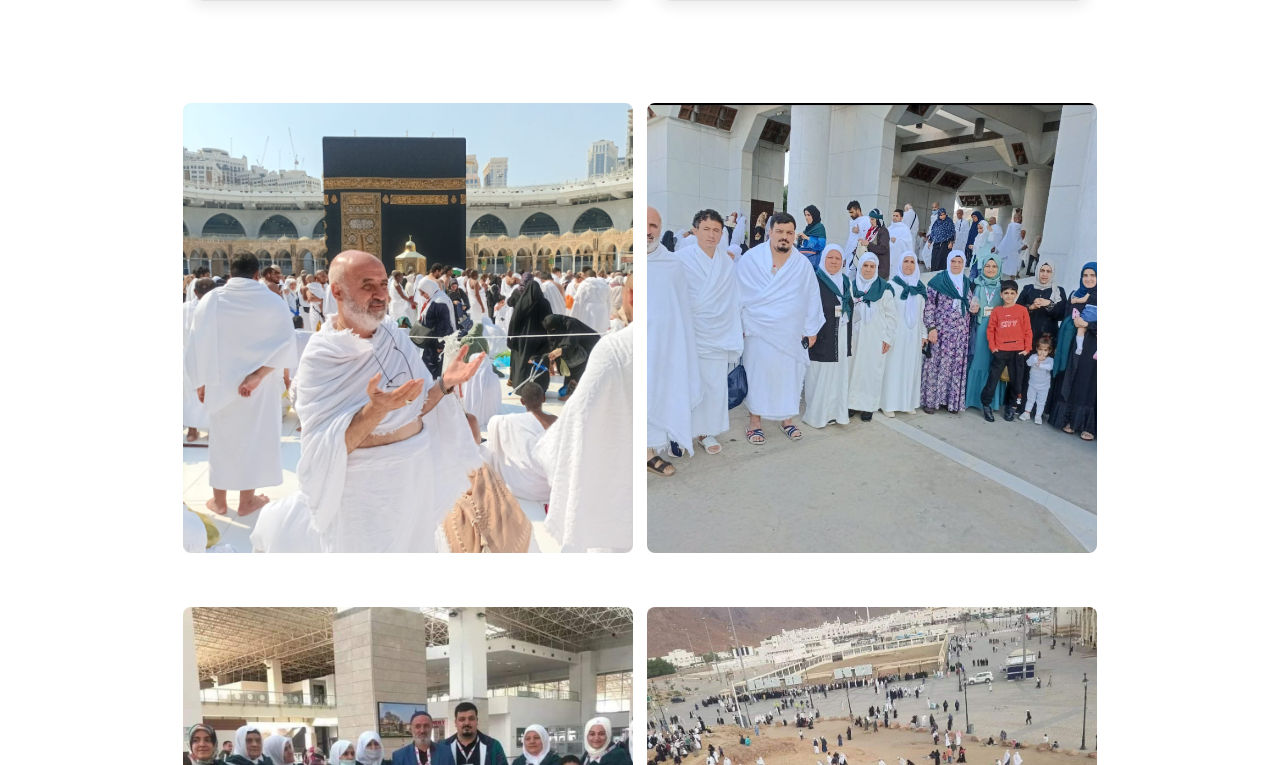
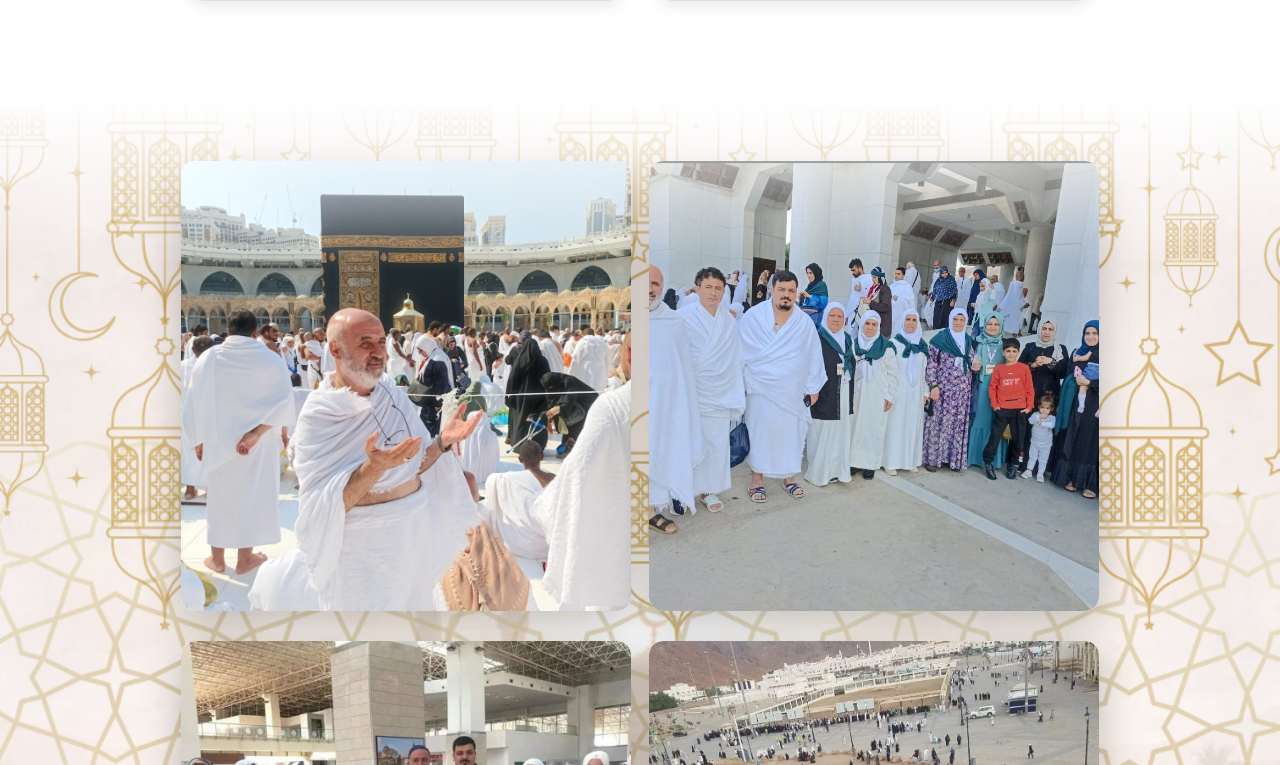
Before and after one commit to zehrayokus/fatih-proje, a React (Vite) app: page / in a window 1280 px wide. Shown: the part 1275-2040 px from the top of the page. Built offline with nearby package versions, Linux system fonts and the light colour scheme.

Commit message:
update layout / content

```diff
--- a/src/components/Footer.jsx
+++ b/src/components/Footer.jsx
@@ -38,7 +38,7 @@ const containerStyle = {
   display: "flex",
   justifyContent: "center",
   alignItems: "center",
-  gap: "40px",
+  gap: "10px",
   flexWrap: "wrap", // 🔑 MOBİLDE ALT ALTA
   boxSizing: "border-box",
 };
@@ -68,7 +68,7 @@ if (isMobile) {
 }
 
 const textStyle = {
-  margin: "8px 0",
+  margin: "6px 0",
   fontSize: "14px",
   textAlign: "center",
 };
--- a/src/components/Foto.jsx
+++ b/src/components/Foto.jsx
@@ -12,64 +12,95 @@ const fotoData = [
 
 function Foto() {
   return (
-    <div id="hizmetler" style={{ ...styles.container, scrollMarginTop: "100px" }}>
+    <div
+      id="hizmetler"
+      style={{
+        ...styles.outerWrapper,
+        backgroundImage: "url(/arka.png)", // 🔴 TEK ARKA PLAN FOTOĞRAFI
+        scrollMarginTop: "100px",
+      }}
+    >
+      <div style={styles.fadeOverlay} />
+      <div style={styles.container}>
         {Array.from({ length: 3 }).map((_, rowIndex) => (
           <div key={rowIndex} style={styles.row}>
             {fotoData.slice(rowIndex * 2, rowIndex * 2 + 2).map((item, index) => (
               <div key={index} style={styles.box}>
                 <img src={item.src} alt="" style={styles.image} />
-              {/* title kaldırıldı */}
-              <p style={styles.description}>{item.description}</p>
               </div>
             ))}
           </div>
         ))}
       </div>
+    </div>
   );
 }
 
 const styles = {
+  /* 🔴 TÜM FOTOĞRAFLARIN ARKASINDAKİ TEK ARKA PLAN */
+  outerWrapper: {
+    position: "relative",
+    padding: "60px 20px",        // ⬅️ artır = arka plan daha çok görünür
+    backgroundSize: "cover",     // ⬅️ cover / contain dene
+    backgroundPosition: "center",
+    backgroundRepeat: "no-repeat",
+
+    /* ⬇️ ARKA PLANIN BELİRGİNLİĞİ */
+    filter: "brightness(1)",   // ⬅️ 0.7 = koyu / 1 = normal
+  },
+
   container: {
     display: "flex",
     flexDirection: "column",
     alignItems: "center",
-    gap: "10px",
-    marginBottom: "10px",
+    gap: "30px",
   },
+
   row: {
     display: "flex",
-    gap: "10px",
+    gap: "18px",                 // ⬅️ kutular arası boşluk
     justifyContent: "center",
     width: "100%",
   },
+
   box: {
     width: "100%",
     maxWidth: "450px",
-    display: "flex",
-    flexDirection: "column",
-    alignItems: "center",
-    textAlign: "center",
-    borderRadius: "12px",
-    padding: "2px",
-    backgroundColor: "white",
+    borderRadius: "14px",
+    overflow: "hidden",
+    backgroundColor: "#fff",
+
+    /* ⬇️ arka plan ile fotoğraf ayrımı */
+    boxShadow: "0 10px 40px rgba(0,0,0,0.25)",
   },
+
   image: {
     width: "100%",
     height: "100%",
     objectFit: "cover",
-    borderRadius: "8px",
+    borderRadius: "14px",
   },
-  title: {
-    fontSize: "28px",
-    fontWeight: "bold",
-    color: "#0b3d51",
-    marginBottom: "1px",
+  outerWrapper: {
+  position: "relative",
+  padding: "60px 20px",
+  backgroundImage: "url(/arka.png)", // Arka plan fotoğrafı
+  backgroundSize: "cover",
+  backgroundPosition: "center",
+  backgroundRepeat: "no-repeat",
+
+  /* 🔴 KENARLAR SAYDAM, İÇE DOĞRU OPAK */
+  /* Arka planın üst ve alt kenarları saydam, ortası opak */
+WebkitMaskImage: "linear-gradient(to bottom, transparent 0%, black 10%, black 90%, transparent 100%)",
+WebkitMaskRepeat: "no-repeat",
+WebkitMaskPosition: "center",
+WebkitMaskSize: "cover",
+maskImage: "linear-gradient(to bottom, transparent 0%, black 10%, black 90%, transparent 100%)",
+maskRepeat: "no-repeat",
+maskPosition: "center",
+maskSize: "cover",
+
 },
-  description: {
-    fontSize: "20px",
-    color: "#333",
-    lineHeight: "1.4",
-  },
+
 };
 
 export default Foto;
```
Also changed, not shown: public/arka.png (added), public/sonarka.png (added). Lines whose indentation alone changed are shown as unchanged.
